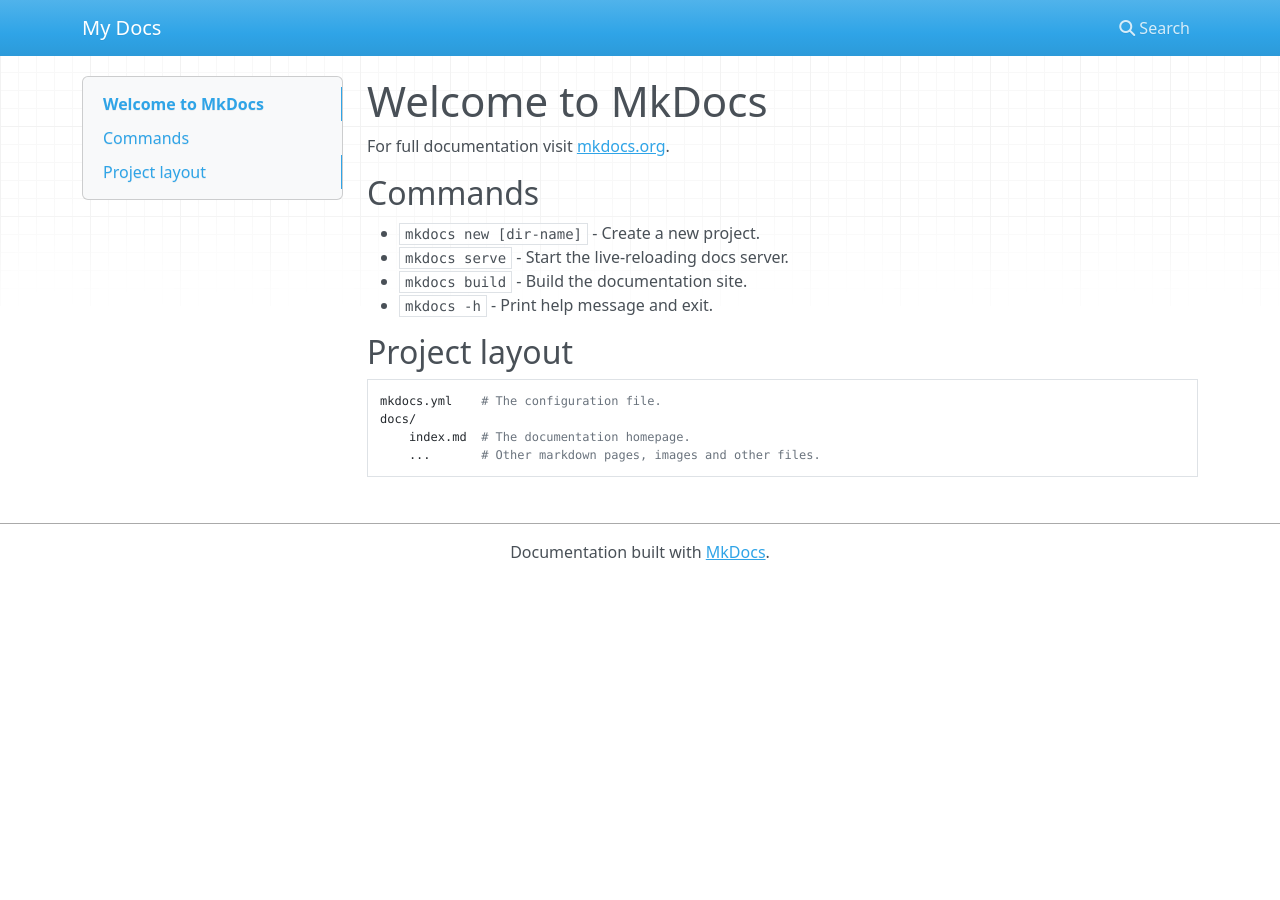
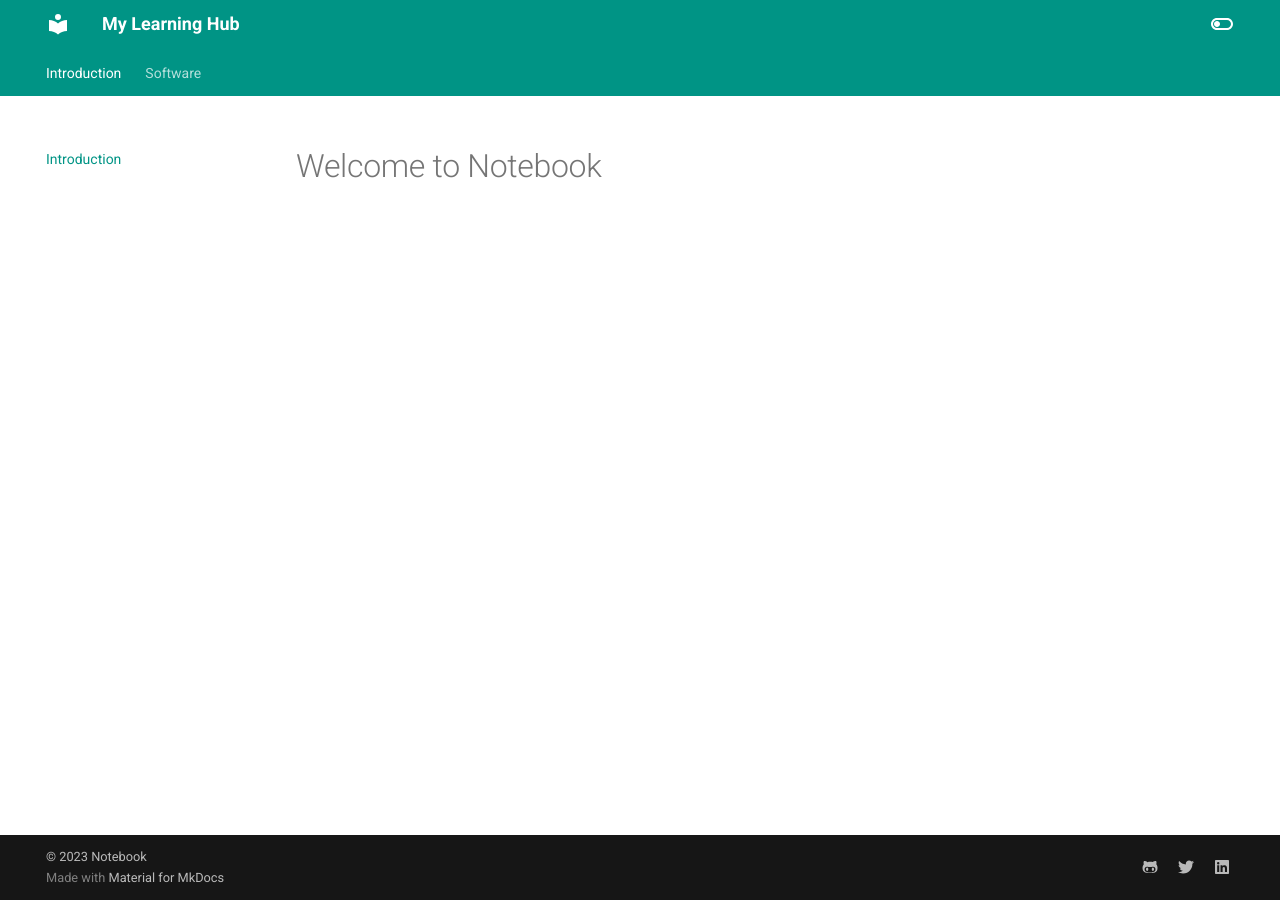
Before and after one commit to rajpal-virk/notebook, an MkDocs documentation site: the page built from docs/index.md, in a window 1280 px wide. Built offline with MkDocs 1.6.1 and Material for MkDocs 9.7.7, drawn with Linux system fonts in a browser that asks for light colours; nearby versions of some CDN libraries.

Commit message:
mkdocs config updated

```diff
--- a/docs/index.md
+++ b/docs/index.md
@@ -1,17 +1 @@
-# Welcome to MkDocs
-
-For full documentation visit [mkdocs.org](https://www.mkdocs.org).
-
-## Commands
-
-* `mkdocs new [dir-name]` - Create a new project.
-* `mkdocs serve` - Start the live-reloading docs server.
-* `mkdocs build` - Build the documentation site.
-* `mkdocs -h` - Print help message and exit.
-
-## Project layout
-
-    mkdocs.yml    # The configuration file.
-    docs/
-        index.md  # The documentation homepage.
-        ...       # Other markdown pages, images and other files.
+# Welcome to Notebook
--- /dev/null
+++ b/docs/javascripts/mathjax.js
@@ -0,0 +1,16 @@
+window.MathJax = {
+  tex: {
+    inlineMath: [["\\(", "\\)"]],
+    displayMath: [["\\[", "\\]"]],
+    processEscapes: true,
+    processEnvironments: true
+  },
+  options: {
+    ignoreHtmlClass: ".*|",
+    processHtmlClass: "arithmatex"
+  }
+};
+
+document$.subscribe(() => {
+  MathJax.typesetPromise()
+})
--- a/mkdocs.yml
+++ b/mkdocs.yml
@@ -1 +1,80 @@
-site_name: My Docs
+site_name: My Learning Hub
+
+nav:
+  - Introduction: 'index.md'
+  - Software:
+      - Git:
+          - Notes: './docs/software/git/git-notes.md'
+          - CheatSheet: './docs/software/git/git-cheatsheet.md'
+
+theme:
+  name: material
+  features:
+    - navigation.tabs
+    - toc.integrate
+    - navigation.top
+    - navigation.expand
+    - search.suggest
+    - search.highlight
+    - content.tabs.link
+    - content.code.annotation
+    - content.code.copy
+  language: en
+  palette:
+    - scheme: default
+      toggle:
+        icon: material/toggle-switch-off-outline
+        name: Switch to dark mode
+      primary: teal
+      accent: purple
+    - scheme: slate
+      toggle:
+        icon: material/toggle-switch
+        name: Switch to light mode
+      primary: teal
+      accent: lime
+
+extra:
+  social:
+    - icon: fontawesome/brands/github-alt
+      link: https://github.com/rajpal-virk/study-notes
+    - icon: fontawesome/brands/twitter
+      link: https://twitter.com/RajpalVirk3754
+    - icon: fontawesome/brands/linkedin
+      link: https://www.linkedin.com/in/rajpal-virk/
+
+markdown_extensions:
+  - pymdownx.highlight:
+      anchor_linenums: true
+  - pymdownx.inlinehilite
+  - pymdownx.snippets
+  - admonition
+  - pymdownx.arithmatex:
+      generic: true
+  - footnotes
+  - pymdownx.details
+  - pymdownx.superfences
+  - pymdownx.mark
+  - attr_list
+  - md_in_html
+  - pymdownx.emoji:
+      emoji_index: !!python/name:materialx.emoji.twemoji
+      emoji_generator: !!python/name:materialx.emoji.to_svg
+  - pymdownx.critic
+  - pymdownx.caret
+  - pymdownx.keys
+  - pymdownx.mark
+  - pymdownx.tilde
+  - tables
+
+plugins:
+  - glightbox
+
+extra_javascript:
+  - javascripts/mathjax.js
+  - https://polyfill.io/v3/polyfill.min.js?features=es6
+  - https://cdn.jsdelivr.net/npm/mathjax@3/es5/tex-mml-chtml.js
+
+
+copyright: |
+  &copy; 2023 <a href="https://github.com/rajpal-virk/study-notes"  target="_blank" rel="noopener">Notebook</a>
```
